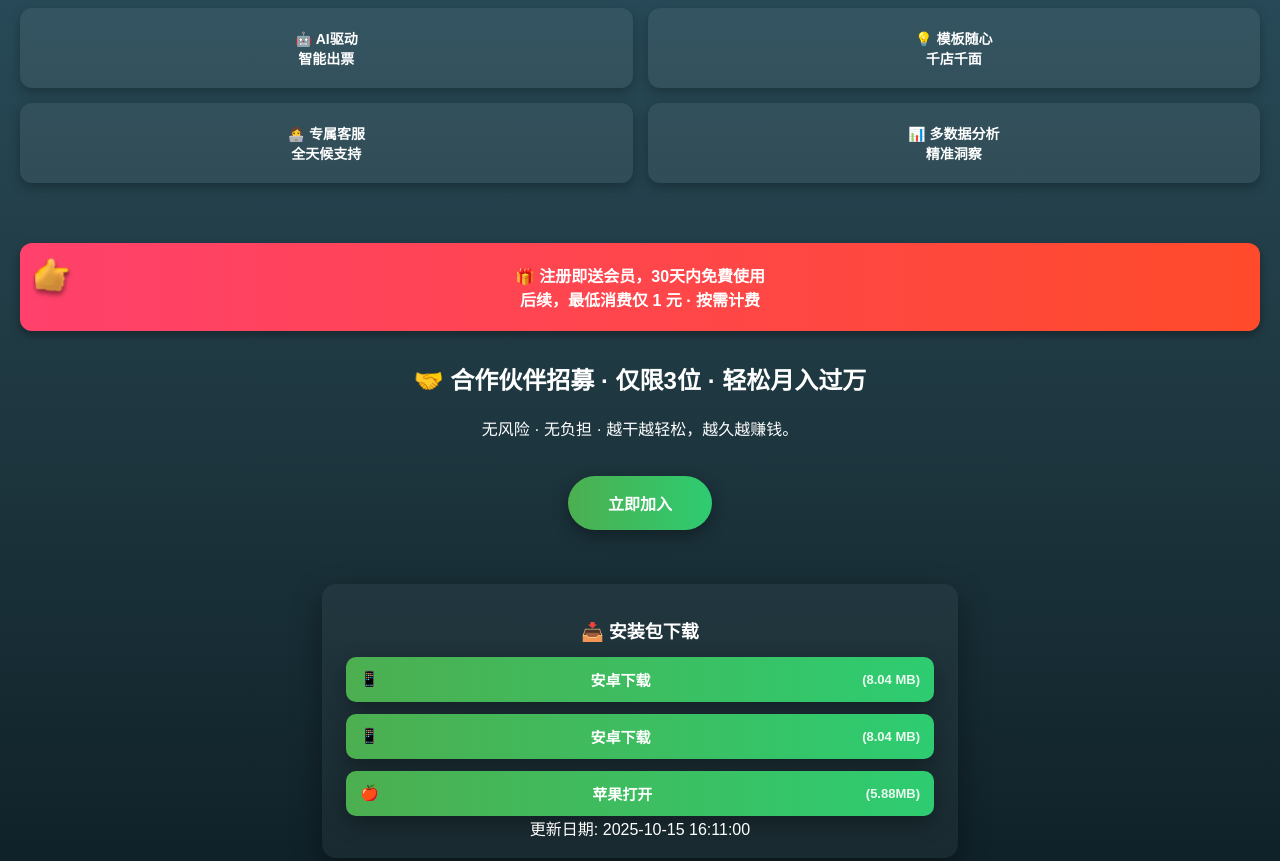
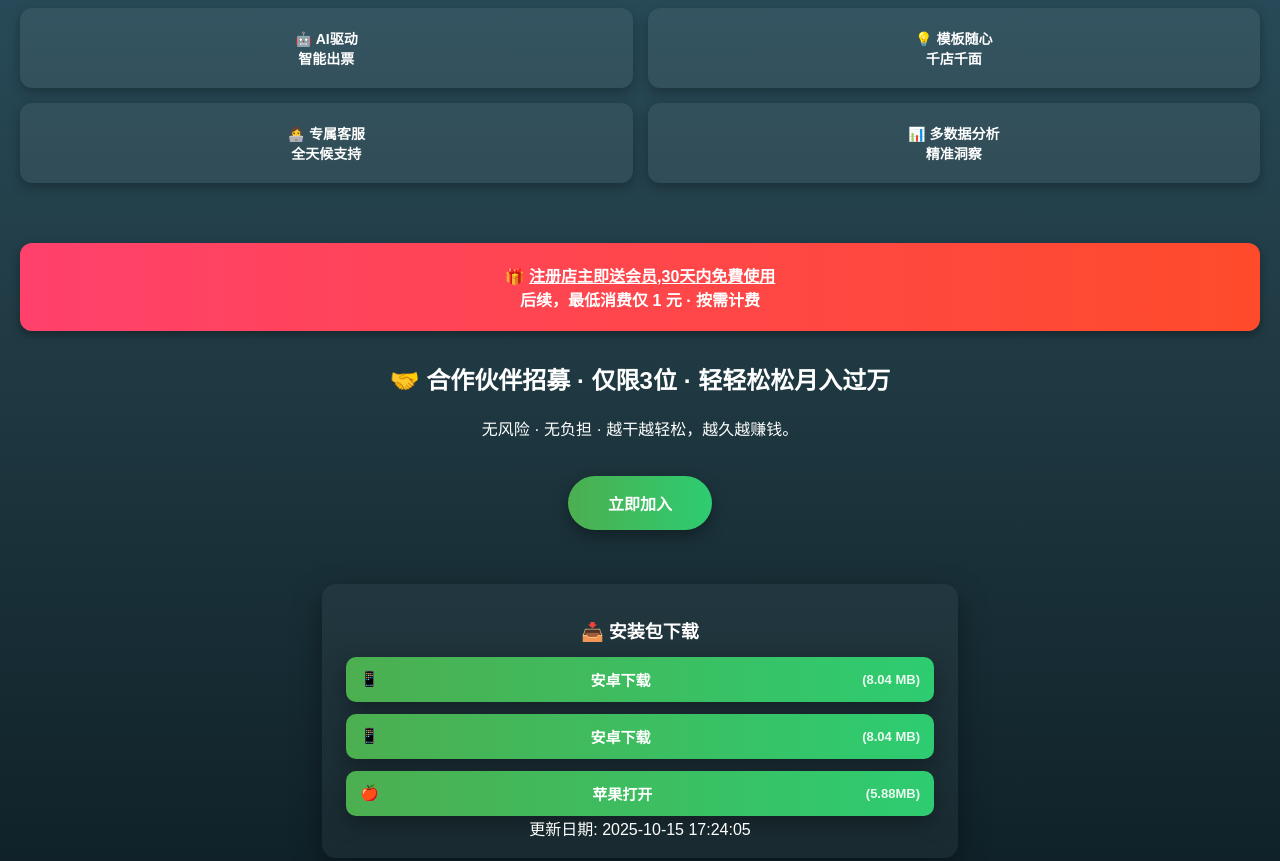
Before and after one commit to domainautofetch/softwarepackage, a plain HTML site: page index.html in a window 1280 px wide. Shown: the part 201-1062 px from the top of the page. Drawn offline with Linux system fonts and the light colour scheme.

Commit message:
列表更新 2025-10-15 17:24:09

```diff
--- a/index.html
+++ b/index.html
@@ -72,12 +72,6 @@
             position: relative; /* 为后面的动态背景做定位 */
             overflow: hidden;
             transition: all 0.4s ease; /* 添加平滑动画 */
-            cursor: pointer; /* ✅ 整块可点击 */
-        }
-        /* 去掉文字下划线 */
-        .highlight a {
-            color: #fff;
-            text-decoration: none;
         }
 
         /* ✅ 动态悬停效果部分 */
@@ -217,48 +211,6 @@
             .download-container { padding: 14px; margin: 18px 10px; border-radius: 12px; }
             .download-container h2 { font-size: 16px; }
         }
-        /* === ✨ 新增部分：立体手指动画 === */
-        .hand-pointer {
-            display: inline-block;
-            position: absolute;
-            left: 10px;
-            top: 10px;
-            animation: handMove 1.6s ease-in-out infinite;
-        }
-        .hand {
-            position: relative;
-            display: inline-block;
-            font-size: 32px;
-            text-shadow: 0 2px 3px rgba(0,0,0,0.4);
-            transform-origin: center bottom;
-            animation: handTap 1.2s infinite;
-            filter: drop-shadow(1px 3px 2px rgba(0,0,0,0.3));
-        }
-        .hand::before {
-            content: "👍";
-            position: absolute;
-            left: 0;
-            top: 0;
-            transform: translate(-2px, -1px) scale(1.05);
-            background: linear-gradient(145deg, #ffd27f 0%, #ffb347 50%, #e29b3e 100%);
-            -webkit-background-clip: text;
-            -webkit-text-fill-color: transparent;
-            text-shadow: 0 3px 5px rgba(0,0,0,0.25);
-            opacity: 0.95;
-            animation: thumbPress 1.2s infinite;
-        }
-        @keyframes handMove {
-            0%,100% { transform: translateX(0); }
-            50% { transform: translateX(12px); }
-        }
-        @keyframes handTap {
-            0%,100% { transform: translateY(0) scale(1); }
-            50% { transform: translateY(3px) scale(0.95); }
-        }
-        @keyframes thumbPress {
-            0%,100% { transform: translate(-2px, -1px) scale(1.05); filter: brightness(1); }
-            50% { transform: translate(-2px, 1px) scale(0.96); filter: brightness(1.25); }
-        }
     </style>
 </head>
 <body>
@@ -285,15 +237,16 @@
 </div>
 
 <!-- 福利 -->
-<div class="highlight" id="highlightBox">
-    <div class="hand-pointer"><span class="hand">👉</span></div>
-    🎁 <a id="registerBtn" href="javascript:void(0);">注册即送会员，30天内免費使用</a><br>
+<div class="highlight">
+    🎁 <a id="registerBtn" href="javascript:void(0);" style="color:#fff;text-decoration:underline;">
+    注册店主即送会员,30天内免費使用
+</a><br>
     后续，最低消费仅 1 元 · 按需计费
 </div>
 
 <!-- 合作邀请 -->
 <div>
-    <h2>🤝 合作伙伴招募 · 仅限3位 · 轻松月入过万</h2>
+    <h2>🤝 合作伙伴招募 · 仅限3位 · 轻轻松松月入过万</h2>
     <p>无风险 · 无负担 · 越干越轻松，越久越赚钱。
     </p>
     <a href="http://47.242.251.131:9000/#/pages/anonymous/anonymous" class="cta" target="_blank">立即加入</a>
@@ -307,7 +260,7 @@
 <div class="download-item"><a href="https://domainautofetch.github.io/softwarepackage/2025/10/com.fastaiticket.fjapp_debug_v1.0.4V251014094233.apk" target="_blank" rel="noopener noreferrer" class="download-btn" style="background:linear-gradient(90deg,#4CAF50,#2ecc71);"><span class='icon'>📱</span> 安卓下载 <span class='file-size'>(8.04 MB)</span></a></div>
 <div class="download-item"><a href="http://47.242.251.131:9000" target="_blank" rel="noopener noreferrer" class="download-btn" style="background:linear-gradient(90deg,#4CAF50,#2ecc71);"><span class='icon'>🍎</span> 苹果打开 <span class='file-size'>(5.88MB)</span></a></div>
     </div>
-    <div class="update-time">更新日期: 2025-10-15 16:11:00</div>
+    <div class="update-time">更新日期: 2025-10-15 17:24:05</div>
 </div>
 
 <script>
@@ -324,19 +277,23 @@
     (function () {
         // 模板动态生成的链接（后台传入）
         var baseUrl = "http://47.242.251.131:9000";  // 例如 http://192.168.0.102:1026
+
         // 获取当前 URL 的 param 参数
         var urlParams = new URLSearchParams(window.location.search);
         var paramValue = urlParams.get("param");
+
         // 先拼上 /#/register
         var finalUrl = baseUrl.replace(/\/+$/, "") + "/#/register";
+
         // 如果有 param，拼接到 query string
         if (paramValue) {
             finalUrl += "?param=" + encodeURIComponent(paramValue);
         }
-       // 绑定点击事件到整个区域
-        var highlightBox = document.getElementById("highlightBox");
-        if (highlightBox) {
-            highlightBox.addEventListener("click", function () {
+
+        // 给按钮绑定点击事件
+        var btn = document.getElementById("registerBtn");
+        if (btn) {
+            btn.addEventListener("click", function () {
                 window.open(finalUrl, "_blank");
             });
         }
```
